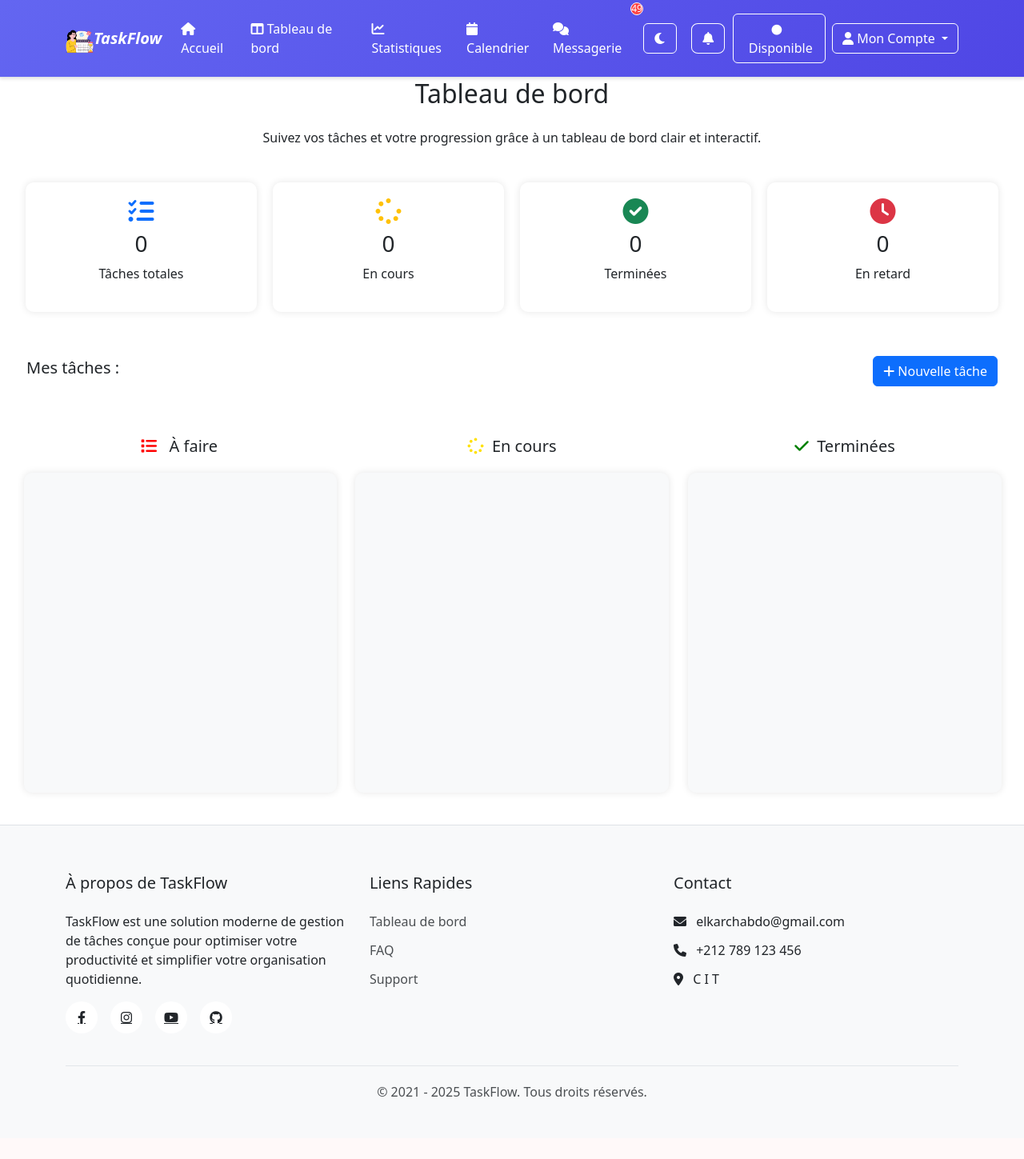
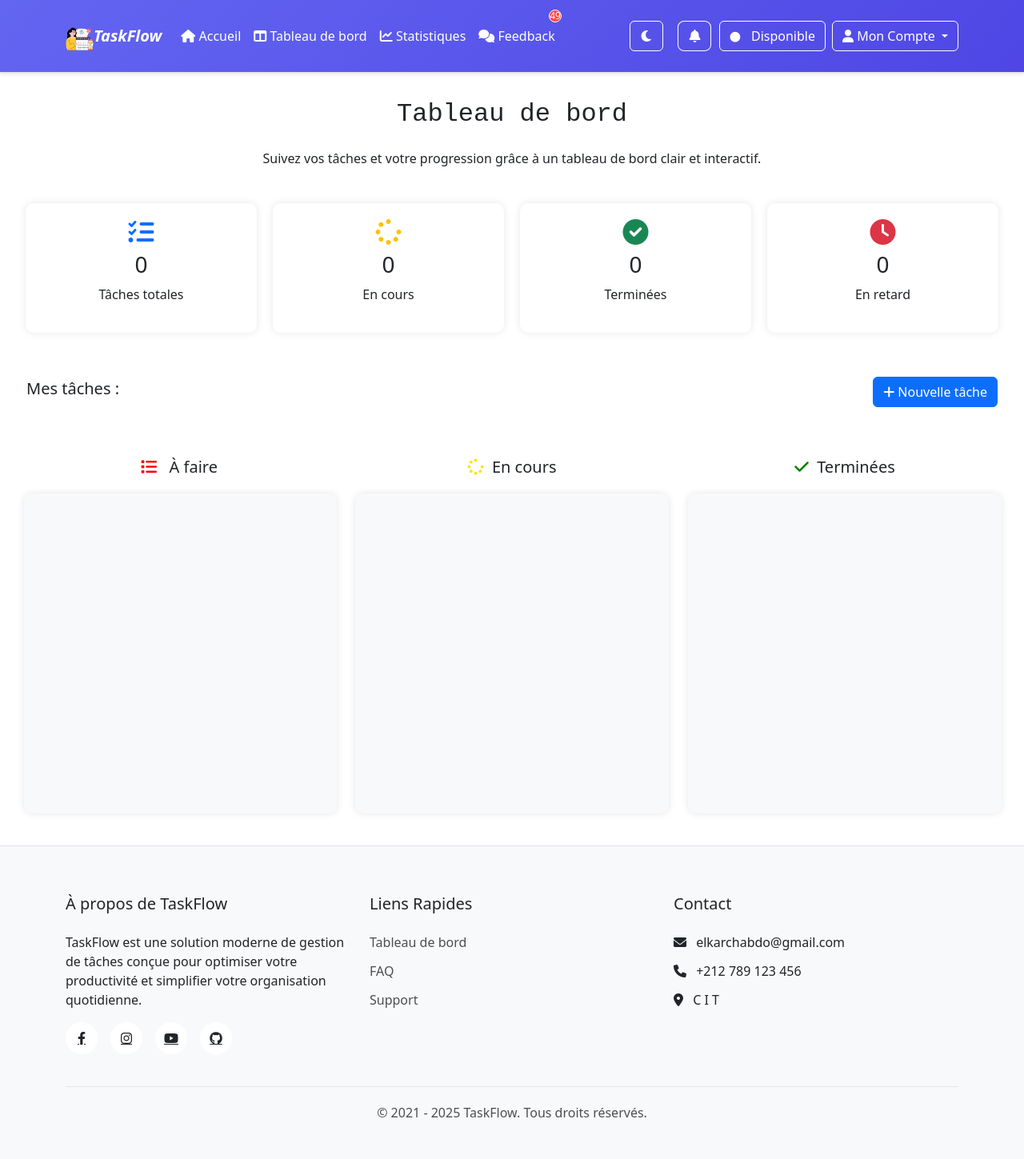
Before and after one commit to 3ab2/TaskFlow, a PHP site: page /pfe/views/dashboard.php in a window 1280 px wide. Shown: the whole page at 80% size. Before the commit the page ends 1423 px from the top, so only its background shows below. Run offline with PHP 8.4, Linux system fonts and the light colour scheme; the visitor is signed in with stand-in values (Sample User, id 1); data comes from the database, SQL or seed files in the repository; data that the repository does not hold is empty.

Commit message:
modification des font et les marges .

```diff
--- a/includes/navbar.php
+++ b/includes/navbar.php
@@ -3,7 +3,7 @@ if (session_status() === PHP_SESSION_NONE) {
     session_start();
 }
 ?>
-<nav class="navbar navbar-expand-lg fixed-top d-inline-block align-top"
+<nav class="navbar navbar-expand-lg fixed-top d-inline-block align-top mb-5"
     style="background: linear-gradient(135deg, #6366f1 0%, #4f46e5 100%);">
 
     <div class="container">
@@ -38,13 +38,8 @@ if (session_status() === PHP_SESSION_NONE) {
                 <?php endif; ?>
                 <?php if (isset($_SESSION['user_id'])): ?>
                     <li class="nav-item">
-                        <a class="nav-link" href="/pfe/views/calendar.php">
-                            <i class="fas fa-calendar"></i> Calendrier
-                        </a>
-                    </li>
-                    <li class="nav-item">
                         <a class="nav-link position-relative" href="/pfe/views/messages.php">
-                            <i class="fas fa-comments"></i> Messagerie
+                            <i class="fas fa-comments"></i> Feedback
                             <?php
                             require_once __DIR__ . '/../controllers/MessageController.php';
                             $messageController = new MessageController();
@@ -148,114 +143,8 @@ if (session_status() === PHP_SESSION_NONE) {
         </div>
     </div>
 </nav>
-<div class="container">
-    <a class="navbar-brand" href="/pfe/index.php">
-        <i class="fas fa-tasks"></i> TaskFlow
-    </a>
-    <button class="navbar-toggler" type="button" data-bs-toggle="collapse" data-bs-target="#navbarNav">
-        <span class="navbar-toggler-icon"></span>
-    </button>
-    <div class="collapse navbar-collapse" id="navbarNav">
-        <ul class="navbar-nav me-auto">
-            <li class="nav-item">
-                <a class="nav-link" href="/pfe/index.php">
-                    <i class="fas fa-home"></i> Accueil
-                </a>
-            </li>
-            <?php if (isset($_SESSION['user_id'])): ?>
-                <li class="nav-item">
-                    <a class="nav-link" href="/pfe/views/dashboard.php">
-                        <i class="fas fa-columns"></i> Tableau de bord
-                    </a>
-                </li>
-            <?php endif; ?>
-            <?php if (isset($_SESSION['user_id'])): ?>
-                <li class="nav-item">
-                    <a class="nav-link position-relative" href="/pfe/views/messages.php">
-                        <i class="fas fa-comments"></i> Messagerie
-                        <?php
-                        require_once __DIR__ . '/../controllers/MessageController.php';
-                        $messageController = new MessageController();
-                        $unreadCount = $messageController->getUnreadMessagesCount($_SESSION['user_id']);
-                        if ($unreadCount > 0): ?>
-                            <span class="message-indicator">
-                                <?php echo $unreadCount > 99 ? '99+' : $unreadCount; ?>
-                            </span>
-                        <?php endif; ?>
-                    </a>
-                </li>
-            <?php endif; ?>
 
-            </li>
 
-        </ul>
-        <div class="d-flex align-items-center">
-            <button id="themeToggle" class="btn btn-outline-primary me-2" onclick="toggleTheme()">
-                <i class="fas fa-moon"></i>
-            </button>
-            <?php if (!isset($_SESSION['user_id'])): ?>
-                <a href="/pfe/views/auth/login.php" class="btn btn-outline-primary me-2">
-                    <i class="fas fa-sign-in-alt"></i> Connexion
-                </a>
-                <a href="/pfe/views/auth/register.php" class="btn btn-primary">
-                    <i class="fas fa-user-plus"></i> Inscription
-                </a>
-            <?php else: ?>
-                <div class="dropdown me-2">
-                    <button class="btn btn-outline-primary" type="button" id="statusDropdown" data-bs-toggle="dropdown">
-                        <i class="fas fa-circle user-status"></i>
-                        <span class="status-text">Disponible</span>
-                    </button>
-                    <ul class="dropdown-menu">
-                        <li>
-                            <a class="dropdown-item status-option" href="#" data-status="available">
-                                <i class="fas fa-circle text-success"></i> Disponible
-                            </a>
-                        </li>
-                        <li>
-                            <a class="dropdown-item status-option" href="#" data-status="busy">
-                                <i class="fas fa-circle text-danger"></i> Occupé
-                            </a>
-                        </li>
-                        <li>
-                            <a class="dropdown-item status-option" href="#" data-status="away">
-                                <i class="fas fa-circle text-warning"></i> Absent
-                            </a>
-                        </li>
-                    </ul>
-                </div>
-                <div class="dropdown">
-                    <button class="btn btn-outline-primary dropdown-toggle" type="button" id="userDropdown"
-                        data-bs-toggle="dropdown">
-                        <i class="fas fa-user"></i>
-                        <?php echo htmlspecialchars($_SESSION['username'] ?? 'Mon Compte'); ?>
-                    </button>
-                    <ul class="dropdown-menu dropdown-menu-end">
-                        <li>
-                            <a class="dropdown-item" href="/pfe/views/profile.php">
-                                <i class="fas fa-user-circle me-2"></i> Profil
-                            </a>
-                        </li>
-                        <li>
-                            <a class="dropdown-item" href="/pfe/views/settings.php">
-                                <i class="fas fa-cog me-2"></i> Paramètres
-                            </a>
-                        </li>
-                        <li>
-                            <hr class="dropdown-divider">
-                        </li>
-                        <li>
-                            <a class="dropdown-item" href="/pfe/controllers/logout.php">
-                                <i class="fas fa-sign-out-alt me-2"></i> Déconnexion
-                            </a>
-                        </li>
-                    </ul>
-                </div>
-            <?php endif; ?>
-        </div>
-    </div>
-</div>
-</nav>
 
 <script>
     // Fonction pour basculer le thème
--- a/views/dashboard.php
+++ b/views/dashboard.php
@@ -33,8 +33,8 @@ $stats = $statsResult['success'] ? $statsResult['data'] : [];
 <body>
     <?php include "../includes/navbar.php"; ?>
 
-    <div class="container-fluid py-4 mt-5">
-        <h2 class="text-center mb-4"> Tableau de bord</h2>
+    <div class="container-fluid py-4 " style="margin-top: 100px;">
+        <h2 class="text-center mb-4" style="font-family: 'Courier New', Courier, monospace;"> Tableau de bord</h2>
         <p class="text-center mb-4">Suivez vos tâches et votre progression grâce à un tableau de bord clair et
             interactif.</p>
         <!-- En-tête avec statistiques -->
--- a/views/messages.php
+++ b/views/messages.php
@@ -142,9 +142,9 @@ $messages = $stmt->fetchAll(PDO::FETCH_ASSOC);
 <body style="margin-top: 20px;">
     <?php include '../includes/navbar.php'; ?>
 
-    <div class="container mt-5" >
-        <h2 class="text-center mb-4"> Messagerie</h2>
-        <p class="text-center mb-4">Bienvenue dans votre espace de messagerie, où vous pouvez échanger des messages avec vos collègues et collaborateurs.</p>
+    <div class="container"  style="margin-top: 100px;" >
+        <h2 class="text-center mb-4" style="font-family: 'Courier New', Courier, monospace;"> Feedback</h2>
+        <p class="text-center mb-4" >Bienvenue dans votre espace de Feedback, où vous pouvez échanger des messages avec vos collègues et collaborateurs.</p>
 
 
         <div class="card">
--- a/views/notification.php
+++ b/views/notification.php
@@ -48,8 +48,8 @@ if (!empty($notifications)) {
 <body  style="margin-top: 20px;">
     <?php include __DIR__ . '/../includes/navbar.php'; ?>
 
-    <div class="container mt-5">
-        <h2>Notifications</h2>
+    <div class="container " style="margin-top: 100px;">
+        <h2  style="font-family: 'Courier New', Courier, monospace;">Notifications</h2>
         <p>Cette page contient les notifications envoyées par l'equipe de support.</p>
 
         <?php if (empty($notifications)): ?>
--- a/views/pricing.php
+++ b/views/pricing.php
@@ -78,8 +78,8 @@ $hasSubscription = isset($_SESSION['subscription_status']) && $_SESSION['subscri
 <body>
     <?php include '../includes/navbar.php'; ?>
 
-    <main class="container py-5 mt-5">
-        <h2 class="text-center mb-5">Nos Offres d'Abonnement</h2>
+    <main class="container py-5 " style="margin-top: 70px;">
+        <h2 class="text-center mb-5"  style="font-family: 'Courier New', Courier, monospace;">Nos Offres d'Abonnement</h2>
 
         <div class="row">
             <!-- Free Plan -->
--- a/views/profile.php
+++ b/views/profile.php
@@ -63,7 +63,7 @@ $user = $stmt->fetch(PDO::FETCH_ASSOC);
 <body  style="margin-top: 10px;">
     <?php include '../includes/navbar.php'; ?>
 
-    <div class="profile-header mt-5">
+    <div class="profile-header "  style="margin-top: 78px;">
         <div class="container text-center">
             <img src="<?php echo !empty($user['profile_picture']) ? '../uploads/profile/' . htmlspecialchars($user['profile_picture']) : '../assets/images/compte-dutilisateur.png'; ?>"
                 alt="Photo de profil" class="profile-picture mb-4">
--- a/views/settings.php
+++ b/views/settings.php
@@ -1,6 +1,4 @@
-<?php
 
-?>
 <?php
 session_start();
 if (!isset($_SESSION['user_id'])) {
@@ -31,8 +29,8 @@ if (!isset($_SESSION['user_id'])) {
 <body>
     <?php include '../includes/navbar.php'; ?>
 
-    <div class="container py-3 py-md-5 mt-4">
-        <h2 class="mb-4 text-center text-md-start">Paramètres</h2>
+    <div class="container py-3 py-md-5 " style="margin-top: 80px;">
+        <h2 class="mb-4 text-center text-center"  style="font-family: 'Courier New', Courier, monospace;">Paramètres</h2>
 
         <div class="row">
             <div class="col-12">
--- a/views/statistiques.php
+++ b/views/statistiques.php
@@ -115,8 +115,8 @@ if ($total == 0) {
 <body>
     <?php include "../includes/navbar.php"; ?>
 
-    <div class="container py-4 mt-5 " style="margin-top: 10px;">
-        <h2 class="text-center mb-4"> Statistiques </h2>
+    <div class="container py-4 "  style="margin-top: 100px;">
+        <h2 class="text-center mb-4"  style="font-family: 'Courier New', Courier, monospace;"> Statistiques </h2>
         <p class="text-center mb-4">Suivez vos tâches et votre progression en temps reel.</p>
 
         <!-- Message d'encouragement conditionnel -->
```
